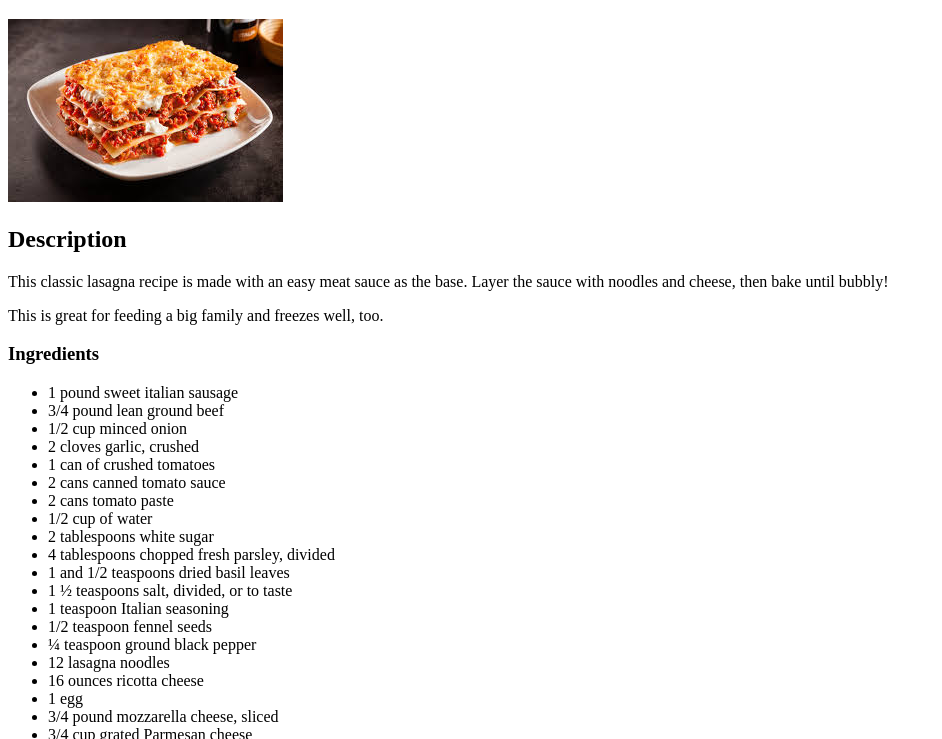
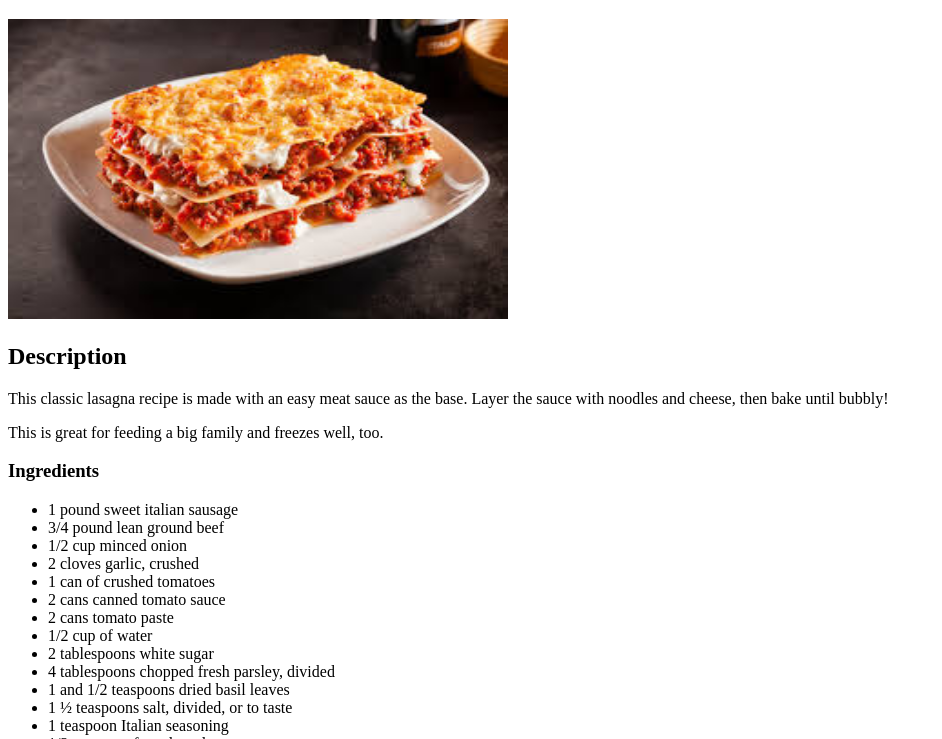
Before and after one commit to Igortpfalcao/Odin-Project, a plain HTML site: page odin-recipes/recipes/lasagna.html in a window 1280 px wide. Shown: the part 61-800 px from the top of the page, without its empty margins (0-942 px from the left). Drawn offline with Linux system fonts and the light colour scheme.

Commit message:
Update lasagna.html
added a height and width to the image to avoid page inconsistency

```diff
--- a/odin-recipes/recipes/lasagna.html
+++ b/odin-recipes/recipes/lasagna.html
@@ -6,7 +6,7 @@
     </head>
     <body>
         <h1>Lasagna</h1>
-        <img src="../images/lasagna.jfif">
+        <img src="../images/lasagna.jfif" width="500" height="300">
         <h2>Description</h2>
         <p>This classic lasagna recipe is made with an easy meat sauce as the base. Layer the sauce with noodles and cheese, then bake until bubbly!</p>
         <p>This is great for feeding a big family and freezes well, too.</p>
```
